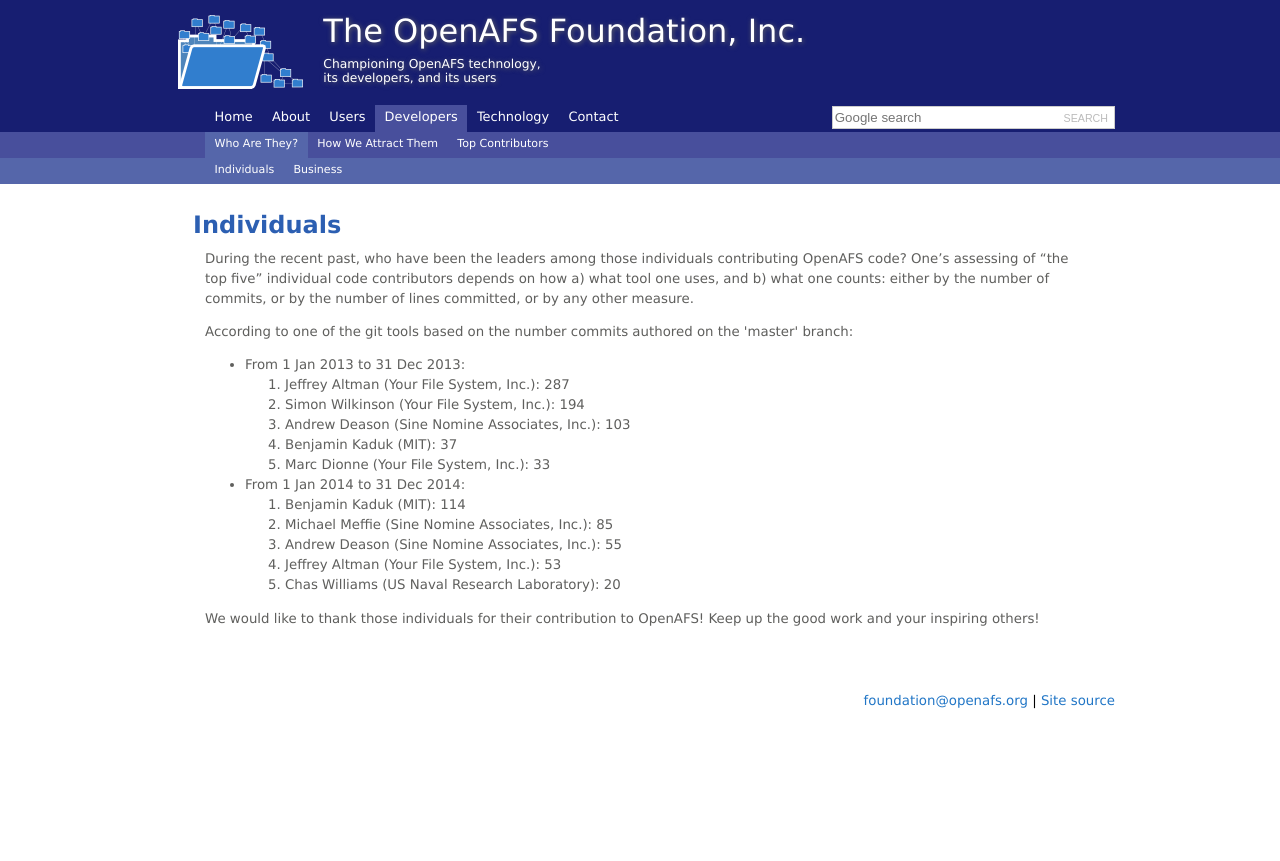
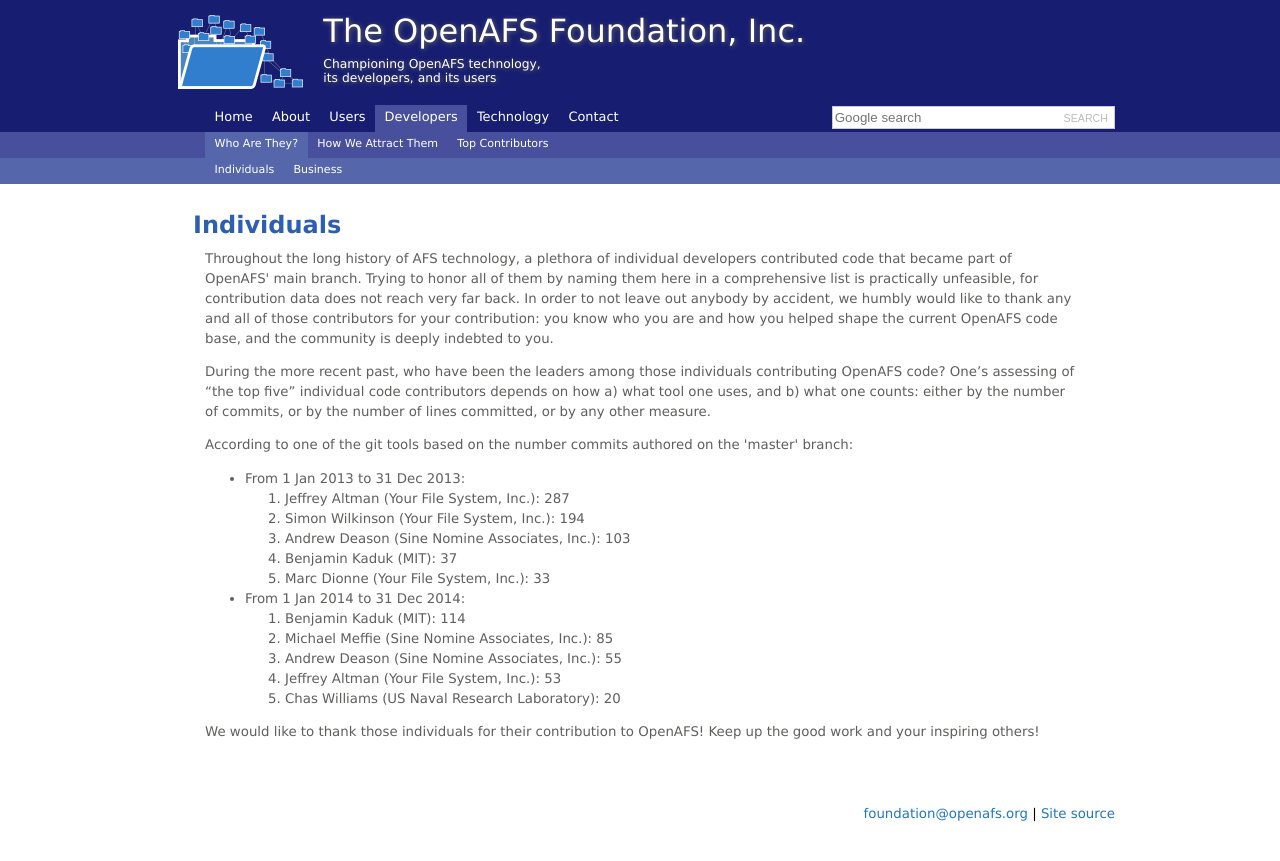
Before and after one commit to openafsfoundation/openafsfoundation.org, a Jekyll site: the page built from devs/individuals/index.md, in a window 1280 px wide. Shown: the top 861 px of the page. Built offline with Jekyll 4.4.1, drawn with Linux system fonts in a browser that asks for light colours.

Commit message:
Update index.md

```diff
--- a/devs/individuals/index.md
+++ b/devs/individuals/index.md
@@ -5,7 +5,9 @@
 
 ## Individuals ##
 
-During the recent past, who have been the leaders among those individuals contributing OpenAFS code? One’s assessing of “the top five” individual code contributors depends on how a) what tool one uses, and b) what one counts: either by the number of commits, or by the number of lines committed, or by any other measure.
+Throughout the long history of AFS technology, a plethora of individual developers contributed code that became part of OpenAFS' main branch.  Trying to honor all of them by naming them here in a comprehensive list is practically unfeasible, for contribution data does not reach very far back.  In order to not leave out anybody by accident, we humbly would like to thank any and all of those contributors for your contribution: you know who you are and how you helped shape the current OpenAFS code base, and the community is deeply indebted to you.
+
+During the more recent past, who have been the leaders among those individuals contributing OpenAFS code? One’s assessing of “the top five” individual code contributors depends on how a) what tool one uses, and b) what one counts: either by the number of commits, or by the number of lines committed, or by any other measure.
 
 According to one of the git tools based on the number commits authored on the 'master' branch:
 
```
